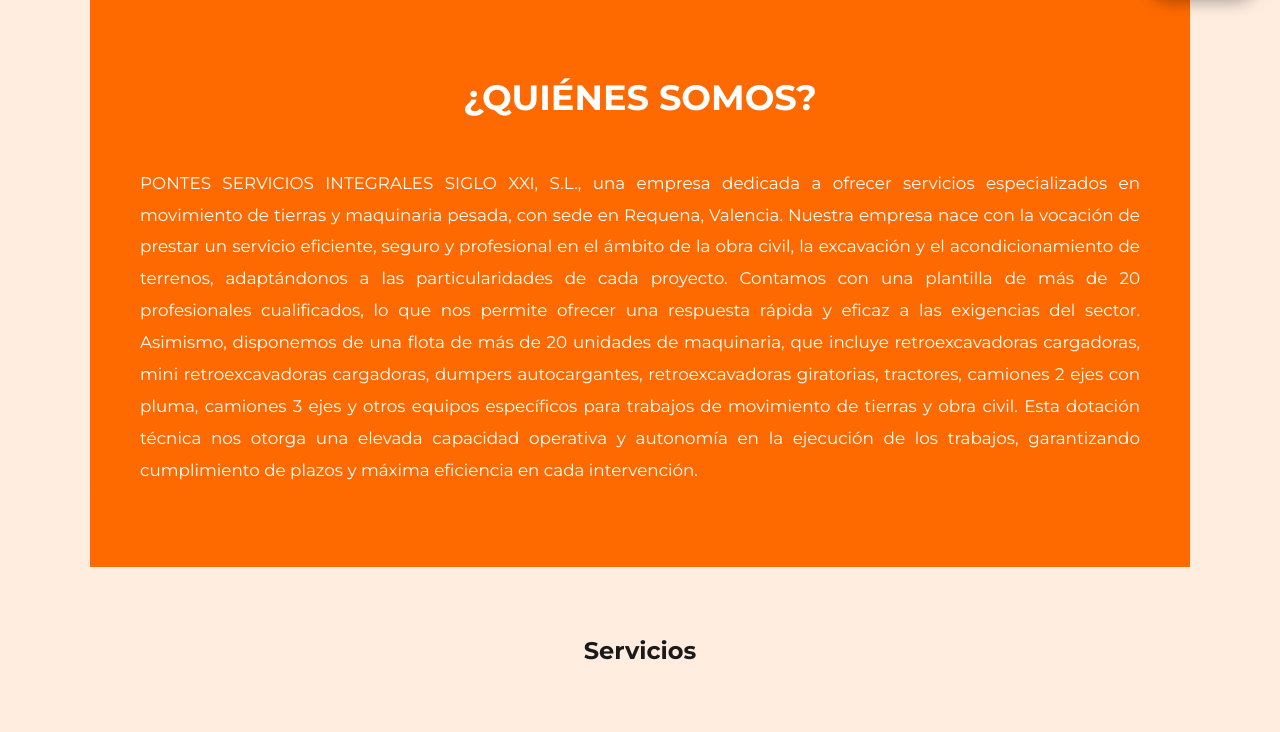
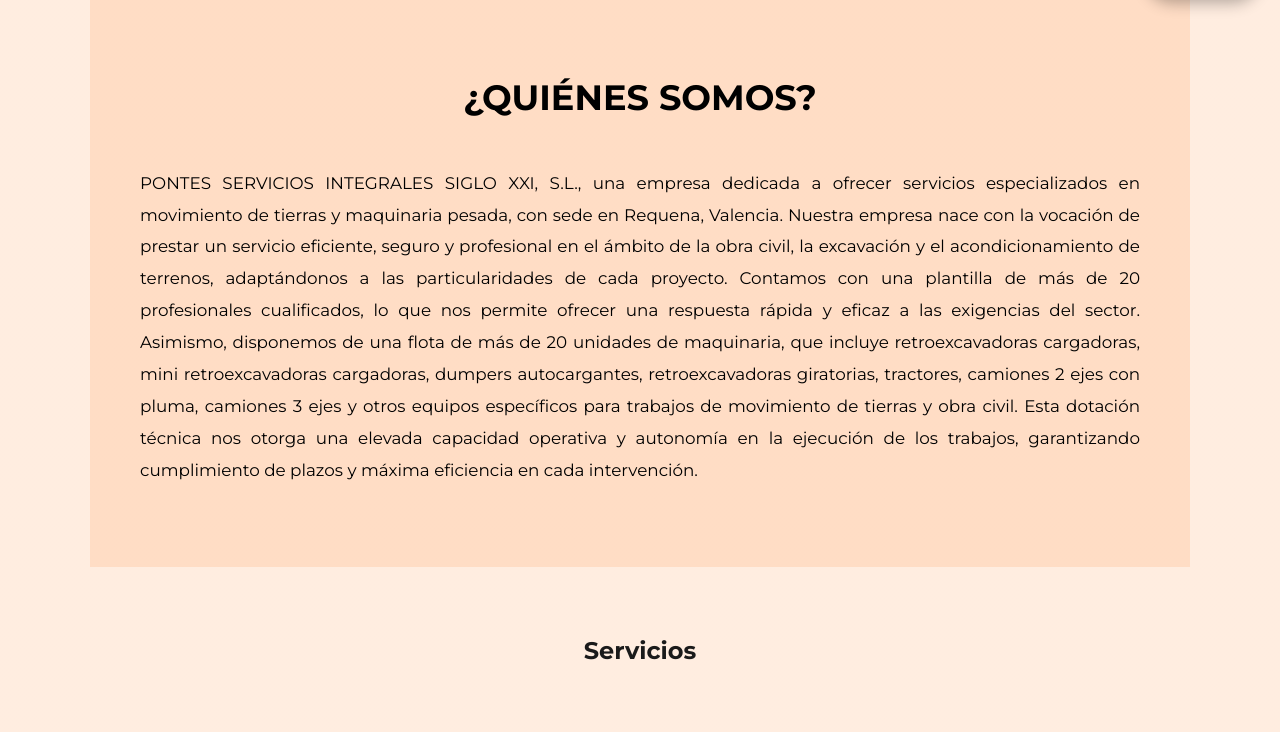
Before and after one commit to pontesservicios/pontes-web, a plain HTML site: page index.html in a window 1280 px wide. Shown: the part 782-1514 px from the top of the page. Drawn offline with Linux system fonts and the light colour scheme; grey boxes are pictures that could not be loaded.

Commit message:
Add files via upload

```diff
--- a/index.html
+++ b/index.html
@@ -468,10 +468,10 @@
 </section>
 
 <!-- QUIENES SOMOS -->
-<section id="quienes" style="background:#ff6a00; padding:5rem 1.5rem;">
+<section id="quienes" style="background:rgba(255,106,0,0.12); padding:5rem 1.5rem;">
   <div style="max-width:1000px; margin:0 auto;">
-    <h2 style="font-size:2.2rem; margin-bottom:2.5rem; text-align:center; color:#fff;">¿QUIÉNES SOMOS?</h2>
-    <p style="font-size:1.05rem; line-height:1.9; color:#fff; text-align:justify;">
+    <h2 style="font-size:2.2rem; margin-bottom:2.5rem; text-align:center; color:#000;">¿QUIÉNES SOMOS?</h2>
+    <p style="font-size:1.05rem; line-height:1.9; color:#000; text-align:justify;">
       PONTES SERVICIOS INTEGRALES SIGLO XXI, S.L., una empresa dedicada a ofrecer servicios especializados en movimiento de tierras y maquinaria pesada, con sede en Requena, Valencia.
       Nuestra empresa nace con la vocación de prestar un servicio eficiente, seguro y profesional en el ámbito de la obra civil, la excavación y el acondicionamiento de terrenos, adaptándonos a las particularidades de cada proyecto. Contamos con una plantilla de más de 20 profesionales cualificados, lo que nos permite ofrecer una respuesta rápida y eficaz a las exigencias del sector.
       Asimismo, disponemos de una flota de más de 20 unidades de maquinaria, que incluye retroexcavadoras cargadoras, mini retroexcavadoras cargadoras, dumpers autocargantes, retroexcavadoras giratorias, tractores, camiones 2 ejes con pluma, camiones 3 ejes y otros equipos específicos para trabajos de movimiento de tierras y obra civil. Esta dotación técnica nos otorga una elevada capacidad operativa y autonomía en la ejecución de los trabajos, garantizando cumplimiento de plazos y máxima eficiencia en cada intervención.
```
